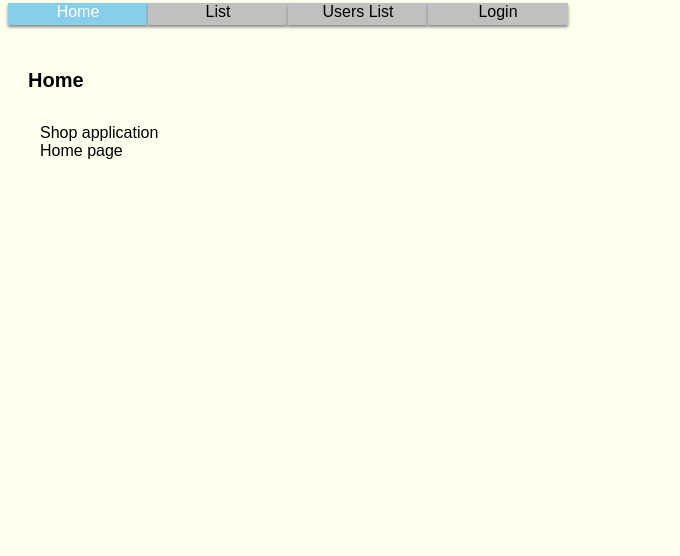
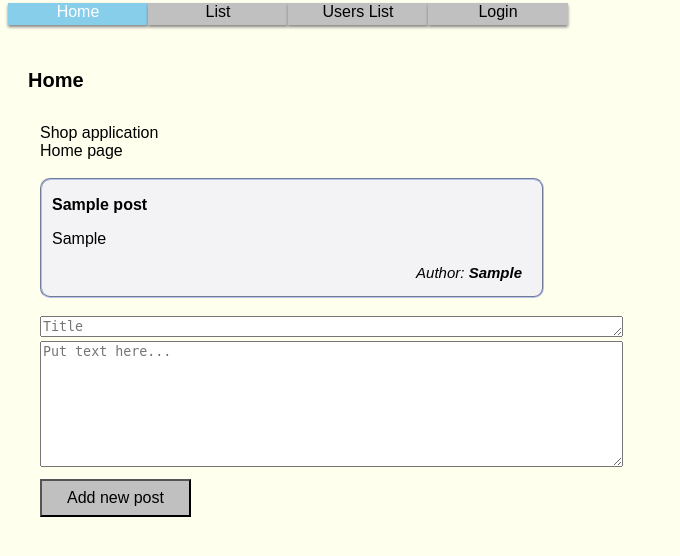
Before and after one commit to OrJaku/shop-application, a Flask app: page / in a window 1280 px wide. Shown: the top 556 px of the page, without its empty margins (0-680 px from the left). Run offline with Flask 2, Linux system fonts and the light colour scheme; tables that the repository leaves empty hold one stand-in row (values such as "Sample post").

Commit message:
Added Posting function

```diff
--- a/app/shop/views.py
+++ b/app/shop/views.py
@@ -2,7 +2,7 @@ from .. import db
 from flask import render_template, request, url_for, redirect, flash, Blueprint
 from flask_login import login_user, logout_user, login_required, current_user
 from app.forms import LoginForm, RegisterForm, ChangePasswordForm
-from ..models import Product, User, Role, UserRoles
+from ..models import Product, User, Role, UserRoles, Posts
 from colorama import Fore, Style  # test
 
 shop = Blueprint('shop', __name__, template_folder='templates')
@@ -18,9 +18,23 @@ def current_role():
     return current_role_id
 
 
-@shop.route('/')
+@shop.route('/', methods=['GET'])
 def home():
-    return render_template("home.html")
+    title = db.session.query(Posts.title).all()
+    title = ([x[0] for x in title])
+    print("Titles", title)
+    posts_list = []
+    for item in title:
+        posts_list.append(item)
+    if not posts_list:
+        return render_template("home.html")
+    else:
+        page_title = posts_list[len(posts_list) - 1]
+        post = Posts.query.filter_by(title=page_title).first().post
+        title = Posts.query.filter_by(post=post).first().title
+        user = Posts.query.filter_by(post=post).first().user
+
+        return render_template("home.html", title=title, post=post, user=user)
 
 
 @shop.route('/register', methods=["POST", "GET"])
@@ -107,7 +121,13 @@ def role(username):
 @login_required
 def profile(username):
     user = User.query.filter_by(username=current_user.username).first_or_404()
-    return render_template('profile.html', profile=user)
+    check_user = db.session.query(Posts.user).all()
+    check_user = ([x[0] for x in check_user])
+    if current_user.username in check_user:
+        posts = Posts.query.filter_by(user=current_user.username).all()
+        return render_template('profile.html', profile=user, posts=posts)
+    else:
+        return render_template('profile.html', profile=user)
 
 
 @shop.route('/change_password',  methods=['GET', 'POST'])
@@ -126,7 +146,6 @@ def changing():
     confirm_password = form.conf_password.data
     user = User.query.filter_by(username=current_user.username).first()
     check_password = user.check_password(old_password)
-    print(' New pass:', new_password, '\n', 'Confirmed pass:', confirm_password, '\n', 'Compered:', check_password)
     if check_password is True:
         if new_password != confirm_password:
             flash('New password and confirm password need to be the same', 'error')
@@ -143,15 +162,16 @@ def changing():
 @shop.route('/remove_user', methods=['POST'])
 @login_required
 def remove_user():
-    get_user = request.form['username']
+    user = request.form['user']
     user_list = db.session.query(User.username).all()
     user_list = ([x[0] for x in user_list])
     print("user list", user_list)
-    if get_user == 'admin' or get_user not in user_list:
+    if user == 'admin' or user not in user_list:
         flash('Invalid user', 'error')
     else:
-        User.query.filter_by(username=get_user).delete()
+        User.query.filter_by(username=user).delete()
         db.session.commit()
+        flash(f'User: {user} has been removed', 'success')
     return redirect(url_for('shop.users'))
 
 
@@ -172,7 +192,6 @@ def add():
 @shop.route('/delete', methods=['POST'])
 def delete():
     product_remove = request.form['product']
-    print('test1', product_remove)
     if product_remove == "del_all_prod":
         Product.query.filter().delete()
         db.session.commit()
@@ -233,3 +252,17 @@ def add_description():
         return render_template('product.html', product=product, current_role=current_role(), role_req=role_req('admin'))
     else:
         return render_template('product.html', product=product)
+
+
+@shop.route('/add_post', methods=['POST'])
+def add_post():
+    title = request.form['title']
+    post = request.form['post']
+    if current_user.is_anonymous:
+        user = "Guest"
+    else:
+        user = current_user.username
+    new_post = Posts(title=title, post=post, user=user)
+    db.session.add(new_post)
+    db.session.commit()
+    return redirect(url_for('shop.home'))
--- a/app/static/style.css
+++ b/app/static/style.css
@@ -144,3 +144,19 @@ input#description {
 border-radius: 5px;
 width: 300px
 }
+
+/*Post*/
+.post-form {
+border-style: groove;
+border-radius: 10px;
+border-width: 2px;
+border-color: #B4C1EA;
+background-color: #F3F2F5;
+width: 500px;
+}
+
+.author {
+font-color: gray;
+font-size: 15px;
+text-align: right;
+}
--- a/app/templates/home.html
+++ b/app/templates/home.html
@@ -3,6 +3,27 @@
 {% block h1 %}Home{% endblock%}
 {% block page %}
     <body id="home">
-       Shop application<br>Home page
+       Shop application<br>Home page <br><br>
+       <form class="post-form" method = "GET" action="{{ url_for('shop.home')}}">
+           <div class="main_post">
+               <p><b>{{title}}</b></p>
+               <p>{{post}}</p>
+               <p class="author"><i>Author: <b>{{user}}</b></i></p>
+           </div>
+<!--           <div class="posts">-->
+<!--               {% for title, post, user in posts_second %}-->
+<!--               <p>{{title}}</p>-->
+<!--               <p>{{post}}</p>-->
+<!--               <p class="author"><i>Author: <b>{{user}}</b></i></p>-->
+<!--               {% endfor %}-->
+<!--           </div>-->
+       </form>
+     <form class="add-form" method = "POST" action="{{ url_for('shop.add_post')}}">
+         <br><textarea rows="1" cols="70"  name="title" placeholder="Title"></textarea>
+         <br><textarea rows="8" cols="70"  name="post" placeholder="Put text here..."></textarea><br>
+         <button id='add' name=post type="submit" value= >Add new post</button>
+     </form>
+
+
     </body>
 {% endblock %}
--- a/app/templates/product.html
+++ b/app/templates/product.html
@@ -14,7 +14,7 @@
                     <button id='select' name=product type="submit" value={{product.name}} >Change description</button>
                 </form>
                 <form class="rem-form" method = "POST" action="{{ url_for('shop.delete')}}">
-                    <button name=product value={{product.name}} id='rem' type="submit" >Remove product</button>
+                    <br><br><button name=product value={{product.name}} id='rem' type="submit" >Remove product</button>
                 </form>
             {% endif %}
          {% endif %}
--- a/app/templates/profile.html
+++ b/app/templates/profile.html
@@ -10,6 +10,12 @@
         <li>Email: <b>{{ profile.email }}</b> </li><br>
     </ul>
     <a href="{{ url_for('shop.change_password')}}" id="changepass">Change password</a>
+    <br><br><p><b>Your posts:</b></p>
+        {% for item in posts %}
+        <div class="post-form">
+            {{item}}<br><br>
+        </div>
+        {% endfor %}
  </body>
 
 {% endblock %}
--- a/app/templates/shop_list.html
+++ b/app/templates/shop_list.html
@@ -39,7 +39,7 @@
              </form>
              <form class="rem-form" method="POST" action="{{ url_for('shop.delete') }}">
                  <br> <input name="product" placeholder="Product to remove"/><br>
-                 <button id="rem" value=type="submit">Delete</button><br><br><br>
+                 <button id="rem" type="submit">Delete</button><br><br><br>
              </form>
         {% endif %}
     {% endif %}
--- a/app/templates/user.html
+++ b/app/templates/user.html
@@ -18,8 +18,8 @@
             </select>
                 <button id='select' type="submit">Save</button>
             </form>
-
-
+            <form class="rem-form" method = "POST" action="{{ url_for('shop.remove_user')}}">
+                <br><br><button name=user value={{username}} id='rem' type="submit" >Remove user</button>
+            </form>
  </body>
-
 {% endblock %}
--- a/app/templates/users.html
+++ b/app/templates/users.html
@@ -11,7 +11,7 @@
                 {% endfor %}<br><br>
             </ul>
         <form class="rem-form" method="POST" action="{{ url_for('shop.remove_user') }}">
-            <input name="username" placeholder="User to remove"/>
+            <input name="user" placeholder="User to remove"/>
             <button id="rem"  type="submit">Delete</button>
         </form>
         {% else %}
```
Also changed, not shown: app/models.py (+13 -2 lines), 1 other file.
